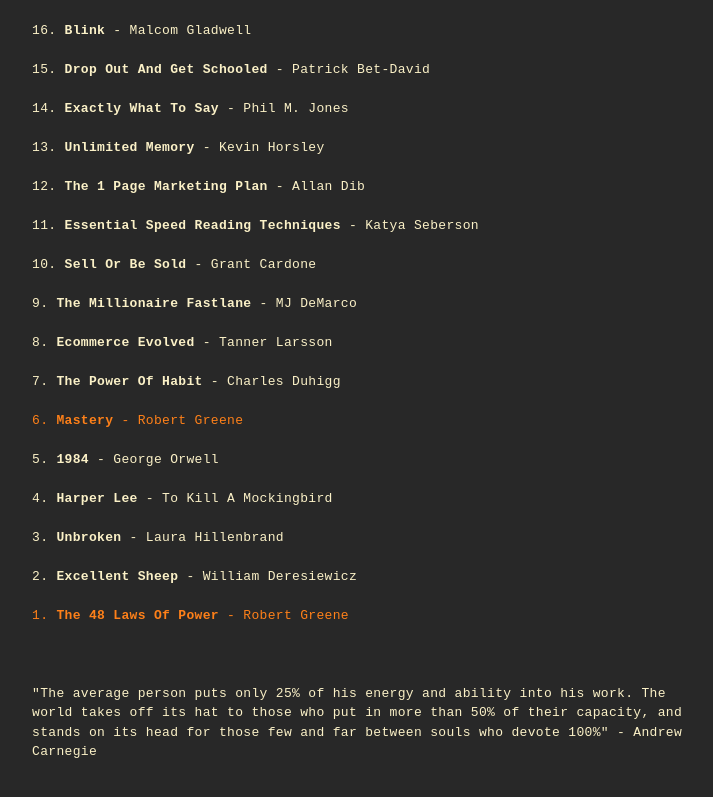
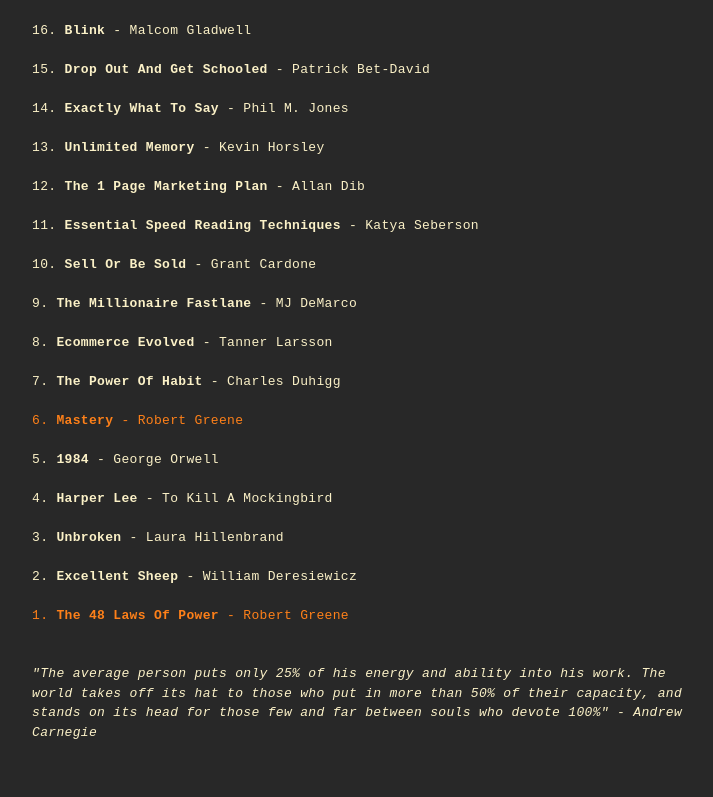
Before and after one commit to nathan-barry/next-js-site, a Next.js app: page /books in a window 1280 px wide. Shown: the part 3600-4397 px from the top of the page, without its empty margins (280-993 px from the left). Built offline with nearby package versions, Linux system fonts and the light colour scheme; no server answers.

Commit message:
added italics

```diff
--- a/pages/books.js
+++ b/pages/books.js
@@ -496,8 +496,7 @@
       </p>
       <br></br>
       <br></br>
-      <br></br>
-      <p>
+      <p className="italic">
         "The average person puts only 25% of his energy and ability into his
         work. The world takes off its hat to those who put in more than 50% of
         their capacity, and stands on its head for those few and far between
```
